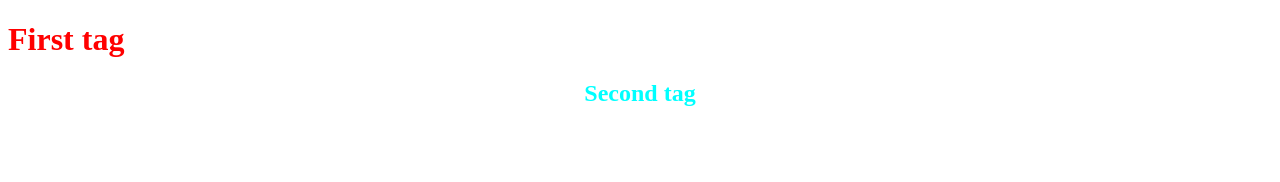
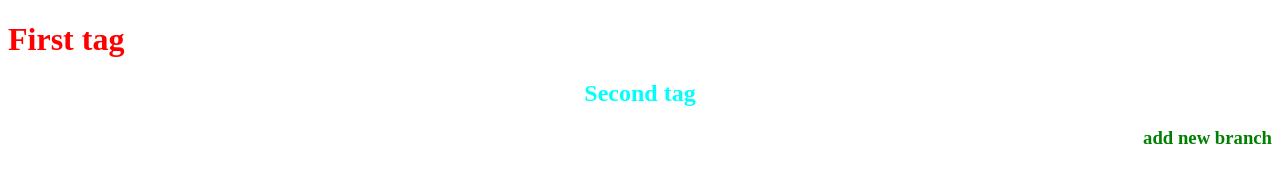
Before and after one commit to vasylyna-shymechko/js-advance, a plain HTML site: page index.html in a window 1280 px wide. Drawn offline with Linux system fonts and the light colour scheme.

Commit message:
Create new branch

```diff
--- a/index.html
+++ b/index.html
@@ -1,5 +1,6 @@
 <!DOCTYPE html>
 <html lang="en">
+
 <head>
     <meta charset="UTF-8">
     <meta name="viewport" content="width=device-width, initial-scale=1.0">
@@ -7,10 +8,12 @@
     <title>Document</title>
     <link rel="stylesheet" href="main.css">
 </head>
+
 <body>
     <h1>First tag</h1>
     <h2>Second tag</h2>
-
+    <h3>add new branch</h3>
 
 </body>
+
 </html>
--- a/main.css
+++ b/main.css
@@ -5,3 +5,7 @@
     color: aqua;
     text-align: center;
 }
+h3{
+    color: green;
+    text-align: right;
+}
```
